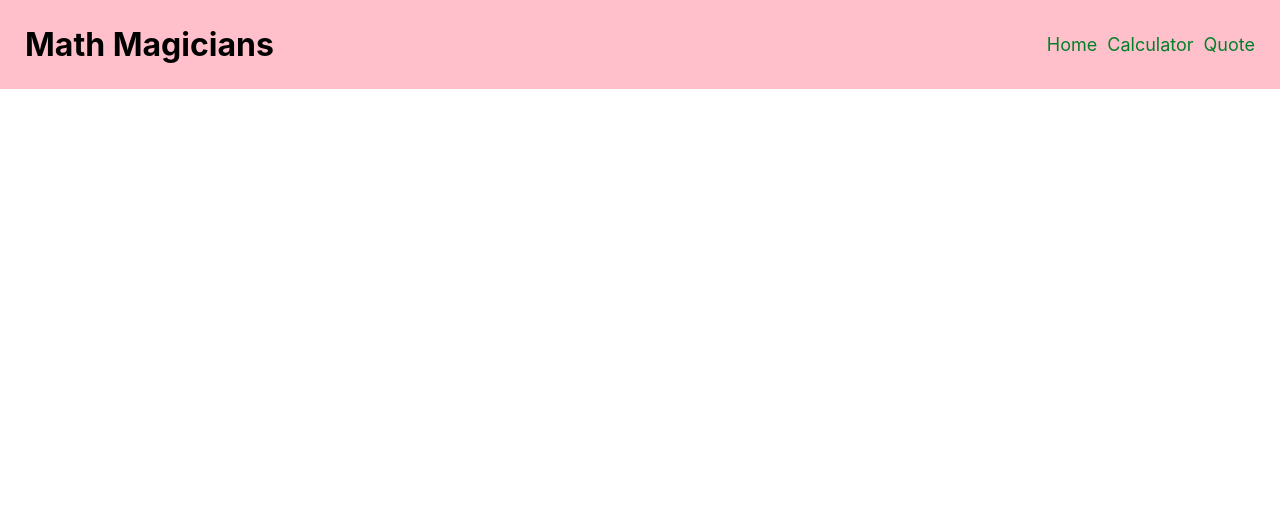
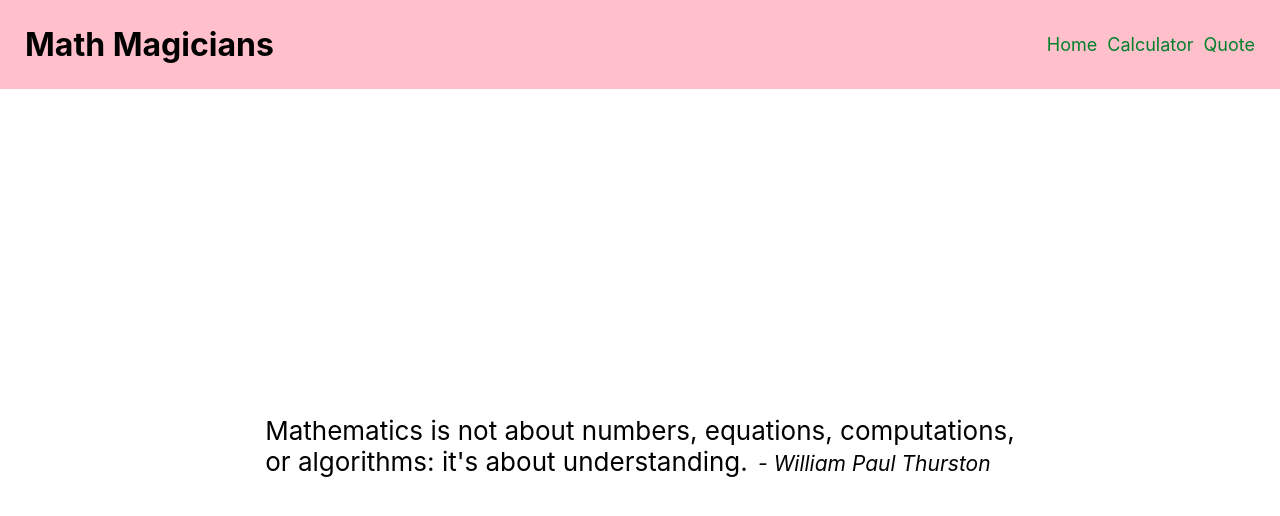
Before and after one commit to alphayowakarindi/math-magicians, a React (Create React App) app: page /quote in a window 1280 px wide. Shown: the top 516 px of the page. Built offline with nearby package versions, Linux system fonts and the light colour scheme; the HTML template or start-up script is replaced by a standard one.

Commit message:
Create quote compnent, import it in app.js and style it

```diff
--- a/src/App.css
+++ b/src/App.css
@@ -101,3 +101,20 @@ h2 {
 .home p {
   margin: 14px 0;
 }
+
+.quote {
+  height: calc(100vh - 86.8px);
+  display: flex;
+  align-items: center;
+  justify-content: center;
+}
+
+.quote p {
+  font-size: 26px;
+}
+
+.quote span {
+  margin-left: 3px;
+  font-style: italic;
+  font-size: 21px;
+}
--- a/src/App.js
+++ b/src/App.js
@@ -4,6 +4,7 @@ import './App.css';
 import Calculator from './components/Calculator';
 import Navbar from './components/Navbar';
 import Home from './components/Home';
+import Quote from './components/Quote';
 
 // eslint-disable-next-line react/prefer-stateless-function
 class App extends React.Component {
@@ -14,6 +15,7 @@ class App extends React.Component {
         <div className="main">
           <Routes>
             <Route path="/calculator" element={<Calculator />} />
+            <Route path="/quote" element={<Quote />} />
             <Route path="/" element={<Home />} />
           </Routes>
         </div>
--- /dev/null
+++ b/src/components/Quote.js
@@ -0,0 +1,19 @@
+function Quote() {
+  return (
+    <div className="quote">
+      <p>
+        Mathematics is not about numbers, equations, computations,
+        <br />
+        or algorithms:
+        {' '}
+        {'it\'s'}
+        {' '}
+        about understanding.
+        {' '}
+        <span>- William Paul Thurston</span>
+      </p>
+    </div>
+  );
+}
+
+export default Quote;
```
